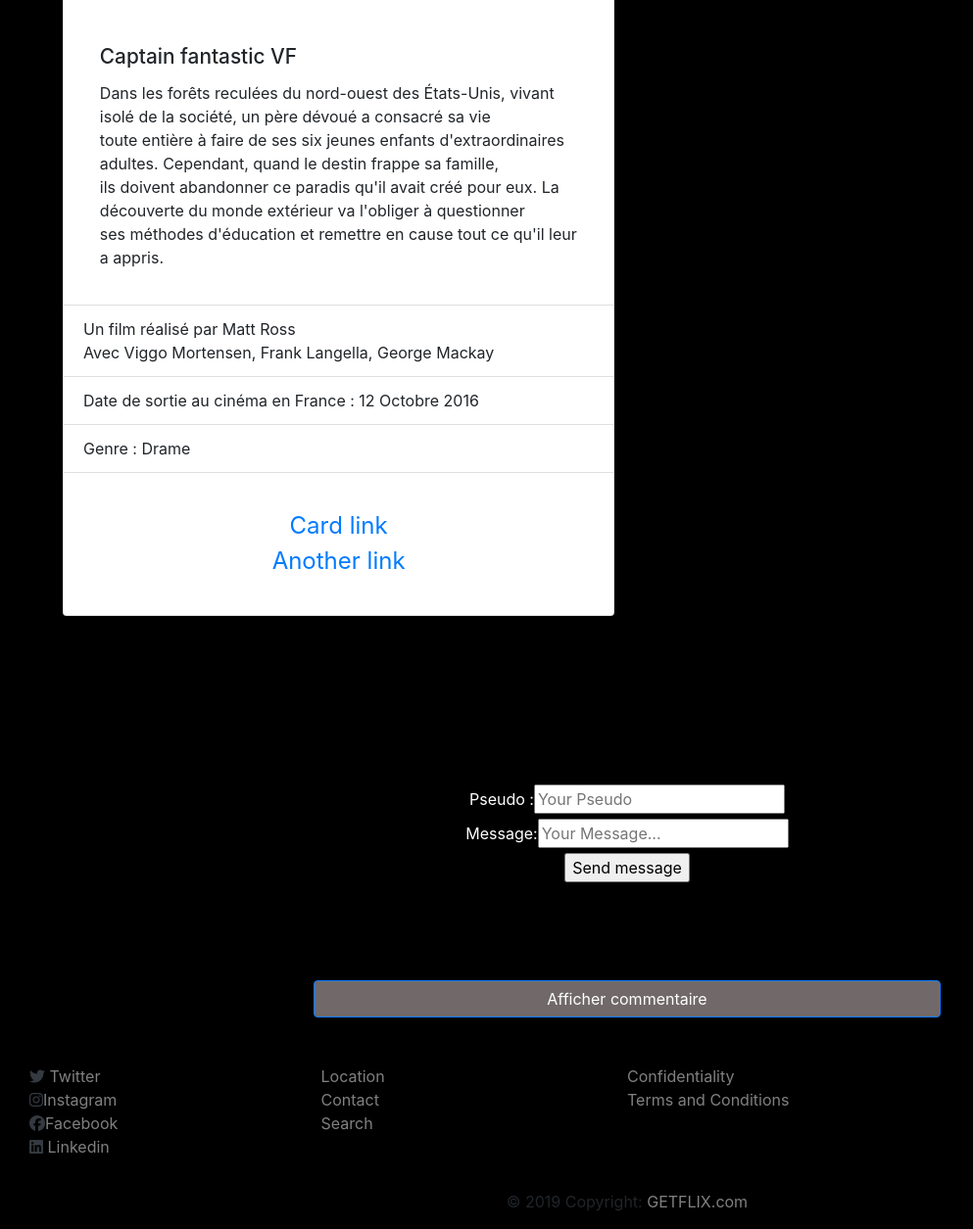
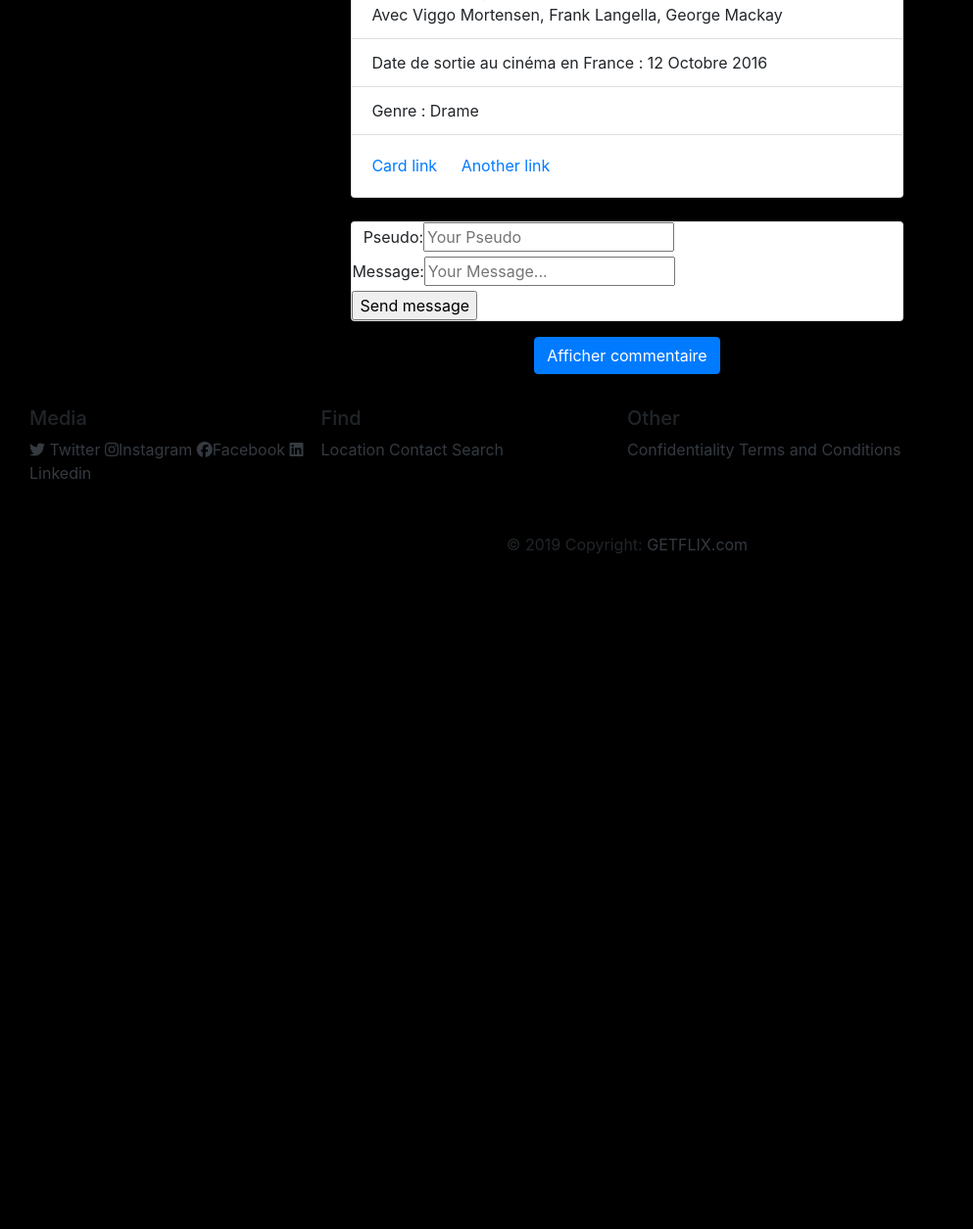
Before and after one commit to walter-clayton/getflix, a PHP site: page /landing.php in a window 1280 px wide. Shown: the part 729-1984 px from the top of the page at 98% size, without its empty margins (0-993 px from the left). After the commit the page ends 1313 px from the top, so only its background shows below. Run offline with PHP 8.4, Linux system fonts and the light colour scheme; data that the repository does not hold is empty; some libraries are stand-ins or nearby versions.

Commit message:
correction des erreurs landing et index

```diff
--- a/header.php
+++ b/header.php
@@ -7,23 +7,9 @@
 
 <!--------HEADER----------->
 <header>
-	<!-- NAVBAR -->
-	<nav class=" navbar navbar-expand-lg navbar-dark bg-black ">
-			<a class="navbar-brand hover" href="#"><img src="./images/fav.png" width="35" height="35" class="d-inline-block align-top hover" alt=""><span class="hover">   GETFLIX</span> </a>
-			<button class="navbar-toggler"  type="button" data-toggle="collapse" data-target="#navbarText" aria-controls="navbarText" aria-expanded="false" aria-label="Toggle navigation" >
-		    <span class="navbar-toggler-icon"></span>
-		  	</button>
-			  <div class="collapse navbar-collapse
-			  <ul class= "navbar-nav" >
-				  <li class="nav-item">
-				    <a class="nav-link" href="index.php"><span class="hover">HOME</span></a>
-				  </li>
-				</ul>
-			</div>
-	</nav>
-
-
-<div class="container-fluid">
+  <!-- NAVBAR -->
+ <!--  DEV MOUAD -->
+<div class="container-fluid-fullwidth">
 
 	<nav class="navbar navbar-expand-lg navbar-light bg-dark">
 
@@ -33,11 +19,12 @@
 
   <div class="collapse navbar-collapse" id="navbarTogglerDemo02">
 
-  <a class="navbar-brand hover" href="#"><img src="./images/fav.png" width="35" height="35" class="d-inline-block align-top hover" alt=""><span class="hover" style="color:white;"> AFITPILOT</span> </a>
-	</div>
+  <a class="navbar-brand hover" href="index.php"><img src="./images/fav.png" width="35" height="35" class="d-inline-block align-top hover" alt=""><span class="hover" style="color:white;"> GETFLIX</span> </a>
+  <!-- PROVISOIRE --> <a href="landing.php"><span style=color:white;>LANDING</span></a> <!-- PROVISOIRE -->
+</div>
 
     <form class="form-inline smallsearch col-sm-8 col-xs-11">
-		<div class="row col-9">
+		<div class="row col-11">
       <input class="form-control col-xs-11 col-9"  type="search" placeholder="Search">&nbsp;
       <button class="btn btn-outline-info " type="submit" autocomplete="off" required>Search</button>
 	</form>
@@ -45,9 +32,9 @@
   </div>
   <ul class="nav navbar-nav navbar-right-info">
 	<li class>
-	<a href=""  style="color:white;" class>Register</a>
+	<a href="member.php"  style="color:white;" class>Register</a>
 	<li class>
-  <a href=""  style="color:white;" class>/Login</a>
+  <a href="connexion.php"  style="color:white;" class>/Login</a>
 
 </div>
 </nav>
@@ -55,7 +42,7 @@
 
 
 <!-- END NAVBAR -->
-
+<!-- END DEV MOUAD -->
 
 
 </header>
--- a/index.php
+++ b/index.php
@@ -26,7 +26,7 @@
 <body>
 <!-- HEADER -->
 <?php include("header.php");
-		include("member.php");
+
 		 ?>
 
 
--- a/landing.php
+++ b/landing.php
@@ -34,7 +34,7 @@ $_SESSION[""] = $pseudo;
 
 <!-- HEADER -->
 <?php include("header.php"); ?>
-
+<div class="container" style="padding-top:2%;">
 <div class="card" style="width: 35.2rem;">
 <iframe width="560" height="315" src="https://www.youtube.com/embed/x9gkHthYj4U"
 frameborder="0" allow="accelerometer; autoplay; encrypted-media; gyroscope; picture-in-picture"
@@ -57,15 +57,15 @@ Avec Viggo Mortensen, Frank Langella, George Mackay </li>
     <a href="#" class="card-link">Another link</a>
   </div>
 </div>
-
+</div>
 <br>
-<center>
+<div class="card d-flex justify-content-center" style="width: 35.2rem;">
 <form action ="" method ="post">
-<label for = "pseudo">Pseudo : </label><input type="text" name="pseudo" placeholder="Your Pseudo"  value= "<?php $pseudo ?>"><br>
+<label style=" padding-left:2%;" for = "pseudo">Pseudo: </label><input type="text" name="pseudo" placeholder="Your Pseudo" value= "<?php $pseudo ?>"><br>
 <label for = "message">Message:</label><input type="text" name="message" placeholder="Your Message..." value=""><br>
 <input type="submit" name="submit" value="Send message"> <br>
 </form>
-</center>
+</div>
 <?php
 // connect to the server and display errors.
 try{
--- a/style.css
+++ b/style.css
@@ -1,345 +1,11 @@
+.body {
 
-.body {
-=======
-body {
-
-color:  black !important;
-}
-
-button {
-		color: white;
-		background-color: #716969;
-}
-
-a {
-	text-decoration: none;
-
-}
-
-
-h1	{
-	text-align: center;
-}
-
-hr {
-	border: 1px black;
-}
-
-p {
-	display: flex;
-	justify-content: center;
-}
-
-
-
-/*SERVICES*/
-
-.badge {
-	margin: 15px;
-	font-size: 15px !important;
-	width: 60%;
-	margin: auto;
-	height: 40px;
-	align-items: center !important;
-}
-
-
-/*ABOUT*/
-
-.card-title a {
-	text-decoration: none !important;
-}
-
-.contact-card {
-	width: 90%;
-	margin-right:5%;
-}
-
-/*----------HEADER-------------*/
-
-.nav-navbar {
-	justify-content: center;
-}
-
-.navbar-nav {
-	justify-content: space-around;
-	text-align: center;
-	width: 100%;
-}
-
-.jumbotron {
-	text-align: center;
-	border-radius: 10px;
-	width: 70%;
-	margin: auto;
-	margin-top: 50px;
-}
-
-
-
-/*NICE TO HAVE AN ANIMATION*/
-
-
-/*.jumbotron {
-  animation-duration: 3s;
-  animation-name: slidein;
-}*/
-
-/*@keyframes slidein {
-  from {
-    margin-top: -300px;
-    height: -100%;
-  }
-
-  to {
-    margin-top: 50px;
-    height: 100%;
-
-  }
-}*/
-
-
-
-/*-------1st SECTION (div)---------*/
-
-
-.jumbotron {
-	font-size: 1.5em;
-}
-.jumbotron p {
-	font-size: 1.5em;
-}
-
-.jumbotron h1 {
-	font-size: 2.5em !important;
-}
-
-.btn {
-	width: 50%;
-}
-
-
-.container {
-	display: inline-flex;
-	width: 90%;
-	margin-top: 5%;
-	margin-bottom: 5%;
-}
-
-
-#collapse {
-	margin: auto;
-}
-/*SECTION LEFT*/
-
-
-.carousel-item {
-			align-content: center;
-			background-color: black;
-}
-
-.carousel-caption {
-			background-color: black;
-			font-color: white;
-			font-size: 1.2em;
-			justify-content: space-between;
-
-}
-
-
-section {
-	margin-top: 1%;
-	margin-bottom: 5%;
-
-	display: flex;
-	flex-direction: column;
-	border-radius: 10px;
-	justify-content: center;
-}
-
-.carousel-inner img {
-	filter: blur(5px);
-
-}
-
-.carousel-inner img:hover {
-	filter: none;
-	transition: .5s ease;
-}
-
-
-.carousel-item:hover h5 + p {
-	display: none;
-}
-
-.carousel-item:hover h5 {
-	display: none;
-}
-
-/*ARTICLE RIGHT*/
-
-article {
-	margin: 1%;
-	display: flex;
-	flex-direction: column;
-	border-radius: 10px;
-
-}
-
-.media-body {
-	display: flex;
-    flex-direction: column;
-    justify-content: center;
-	border-style: solid;
-	width: 525px;
-	height:276.406px;
-
-}
-
-.media {
-	margin-bottom: 10%;
-}
-
-/*SERVICES*/
-
-.card-body a {
-	width: 100%;
-	display: flex;
-	justify-content: center;
-	margin: auto;
-	font-size: 1.5em;
-
-}
-
-.card-body img {
-	width: 100%;
-	height: 100%;
-	display: flex;
-	justify-content: center;
-	margin-bottom: 5%;
-	font-size: 1.5em;
-
-}
-
-.card-body p {
- font-size: 1em;
-
-}
-
-.card-body h5 {
- font-size: 1.3em;
-}
-
-.card-body h4 {
- font-size: 1em;
-}
-
-.card-body {
-	margin: 3%;
-}
-
-.card {
-	margin: 5%;
-}
-
-/*ABOUT*/
-
-/* Set the size of the div element that contains the map */
-#map {
-  height: 400px;  /* The height is 400 pixels */
-  width: 100%;  /* The width is the width of the web page */
- }
-
-
-/*CONTACT*/
-
-form {
-	background-color: black;
-	margin: 5%;
-	padding: 20px;
-	border-radius: 10px;
-}
-
-label {
-	color: white;
-}
-
-.form-control-lg {
-	padding-left: 0px !important;
-
-}
-
-.form-control {
-	padding-left: 0px !important;
-}
-
-.custom-select {
-	padding-left: 0px !important;
-}
-
-#exampleInputEmail1 {
-	padding-left: 0px !important;
-}
-
-#inlineFormCustomSelect {
-	padding-left: 0px !important;
-}
-/*--------FOOTER----------*/
-
-
-.footer-endorsement {
-	display: flex;
-	flex-direction: column;
-	padding: 0px;
-}
-
-footer {
-	margin: auto;
-}
-
-footer h5 {
-	color: black
-}
-
-.footer-endorsement img {
-	width: 40px;
-	margin: 5px;
-}
-
-.footer-endorsement img:hover {
-
-}
-
-.footer-endorsement span:hover {
-
-}
-
-.footer-media {
-	display: flex;
-	flex-direction: column;
-	font-size: 16px;
-	padding: 0px;
-
-}
-
-.footer-media span:hover {
-
-
-}
-
-.footer-media img:hover {
-		color: gold;
-
-}
-
-
-background-color :  black;
+	background-color : black;
 	}
 
 	.card {
 	margin:auto;
 	}
-
 
 	#comment{
 
@@ -354,71 +20,3 @@ hr {
 
 	background-color: black;
 	}
-
-
-span:hover {
-	color: gold;
-}
-
-footer span {
-	color: grey !important;
-}
-
-
-
-footer span:hover {
-
-
-
-
-
-/*----------MEDIA QUERIES-------------*/
-
-
-@media (max-width: 768px) {
-
-
-
-	.container {
-		padding-top: 100px;
-		position: relative;
-		display: flex;
-		align-items: center;
-		justify-content: center;
-	}
-
-		justify-content: center;
-
-	}
-
-		flex-direction: row;
-	}
-
-/*End of media query max-width: 768px*/
-}
-
-
-/*For IPAD */
-@media (min-width: 768px) and (max-width: 1024px) {
-
-	.container {
-		width: 100% !important;
-	}
-
-section {
-	width: 100% !important;
-}
-
-
-}
-
-/* IPHONE 5/SE */
-@media (max-width: 320px) {
-
-i { font-size: 17px; }
-
-.footer-endorsement img {
-	width: 20px;
-	margin: 5px;
-
-}
```
Lines whose indentation alone changed are shown as unchanged.
